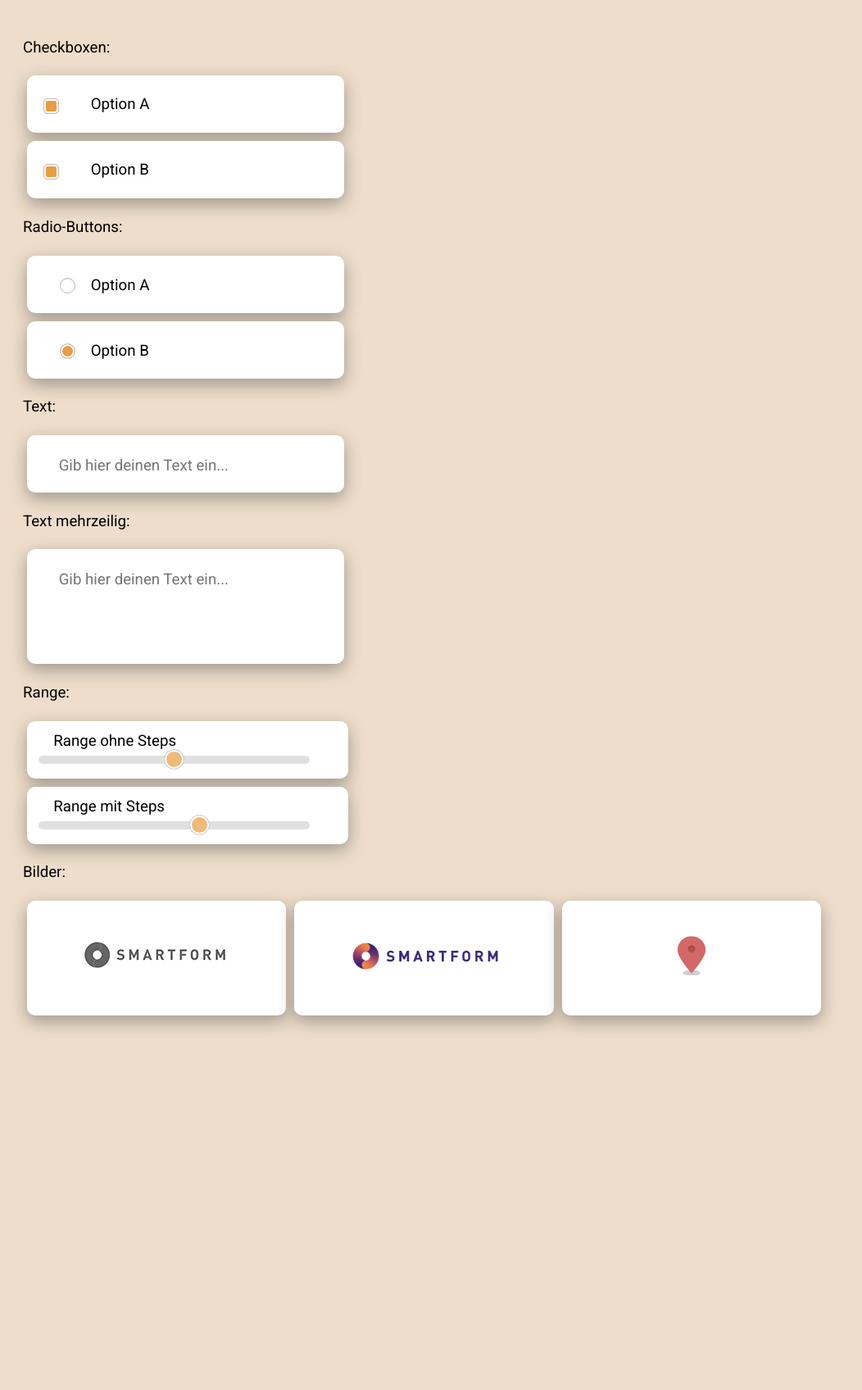
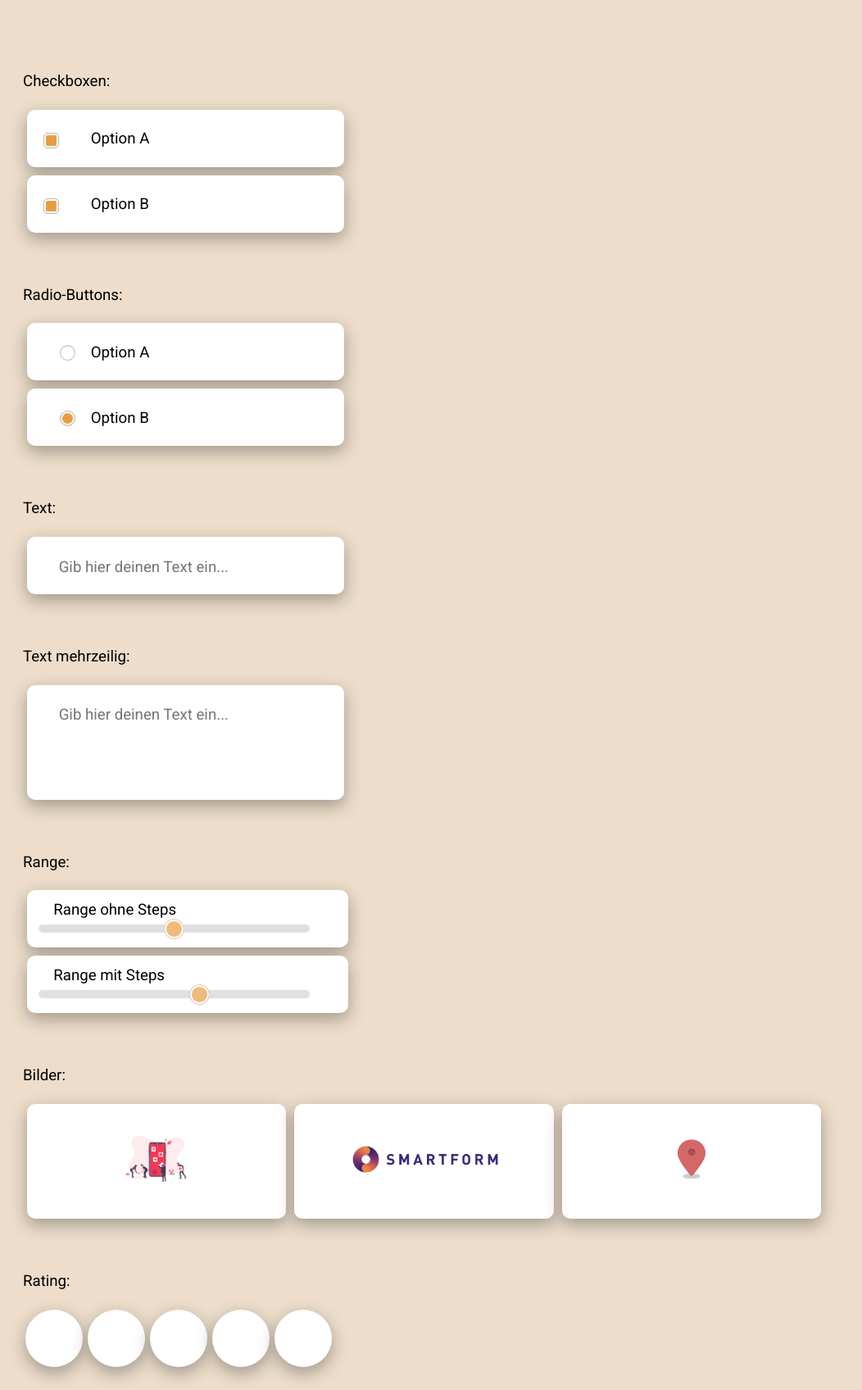
Before and after one commit to pxcemaker/SmartForms, a PHP site: page /beispielseite-2.html in a window 1280 px wide. Shown: the whole page at 82% size, without its empty margins (0-1052 px from the left). Before the commit the page ends 1256 px from the top, so only its background shows below. Run offline with PHP 8.4, Linux system fonts and the light colour scheme.

Commit message:
Rating-Möglichkeit / Bilder-Funktion

```diff
--- a/fusion-opl/beispiel.css
+++ b/fusion-opl/beispiel.css
@@ -5,6 +5,10 @@ body {
     font-family: 'Roboto', 'Open Sans', sans-serif;
     font-size: 14pt;
     padding: 20px;
+}
+
+p {
+  margin-top: 60px;
 }
 
 /*Checkboxen: Anfang*/
@@ -297,6 +301,36 @@ cursor: pointer; /* Cursor on hover */
     -webkit-box-shadow: 0px 7px 20px 0px rgba(50, 50, 50, 0.41);
     -moz-box-shadow:    0px 7px 20px 0px rgba(50, 50, 50, 0.41);
     box-shadow:         0px 7px 20px 0px rgba(50, 50, 50, 0.41);
-    border: solid #e99d42;
+    background-color: #e99d42;
 }
 /*Pick-a-Picture: Ende*/
+
+/*Rating: Anfang*/
+.rating-kasten {
+  background-color: #fff;
+  border-radius: 50%;
+  -webkit-box-shadow: 0px 7px 20px 0px rgba(50, 50, 50, 0.41);
+  -moz-box-shadow:    0px 7px 20px 0px rgba(50, 50, 50, 0.41);
+  box-shadow:         0px 7px 20px 0px rgba(50, 50, 50, 0.41);
+  width: 70px;
+  height: 70px;
+  margin: 5px 3px 0px 3px;
+  display: flex;
+  overflow: visible;
+  align-content: center;
+  justify-content: center;
+  flex-grow: 0;
+}
+
+.rating-content {
+  align-self: center;
+  background-color: #fff;
+}
+
+.rating-kasten:hover {
+  -webkit-box-shadow: 0px 7px 20px 0px rgba(50, 50, 50, 0.41);
+  -moz-box-shadow:    0px 7px 20px 0px rgba(50, 50, 50, 0.41);
+  box-shadow:         0px 7px 20px 0px rgba(50, 50, 50, 0.41);
+  background-color: #e99d42;
+}
+/*Rating: Ende*/
--- a/fusion-opl/beispielseite-2.html
+++ b/fusion-opl/beispielseite-2.html
@@ -84,7 +84,7 @@
     <div class="bilder-container">
         <div class="bilder-kasten">
             <div class="bilder-content">
-                <img src="assets/img/smartform-logo-grey.png">
+                <img src="assets/img/intro-mobile.png">
             </div>
         </div>
         <div class="bilder-kasten">
@@ -98,5 +98,13 @@
             </div>
          </div>
     </div>
+    <p>Rating:</p>
+    <div class="bilder-container">
+        <div class="rating-kasten"></div>
+        <div class="rating-kasten"></div>
+        <div class="rating-kasten"></div>
+        <div class="rating-kasten"></div>
+        <div class="rating-kasten"></div>
+    </div>
 </body>
 </html>
```
